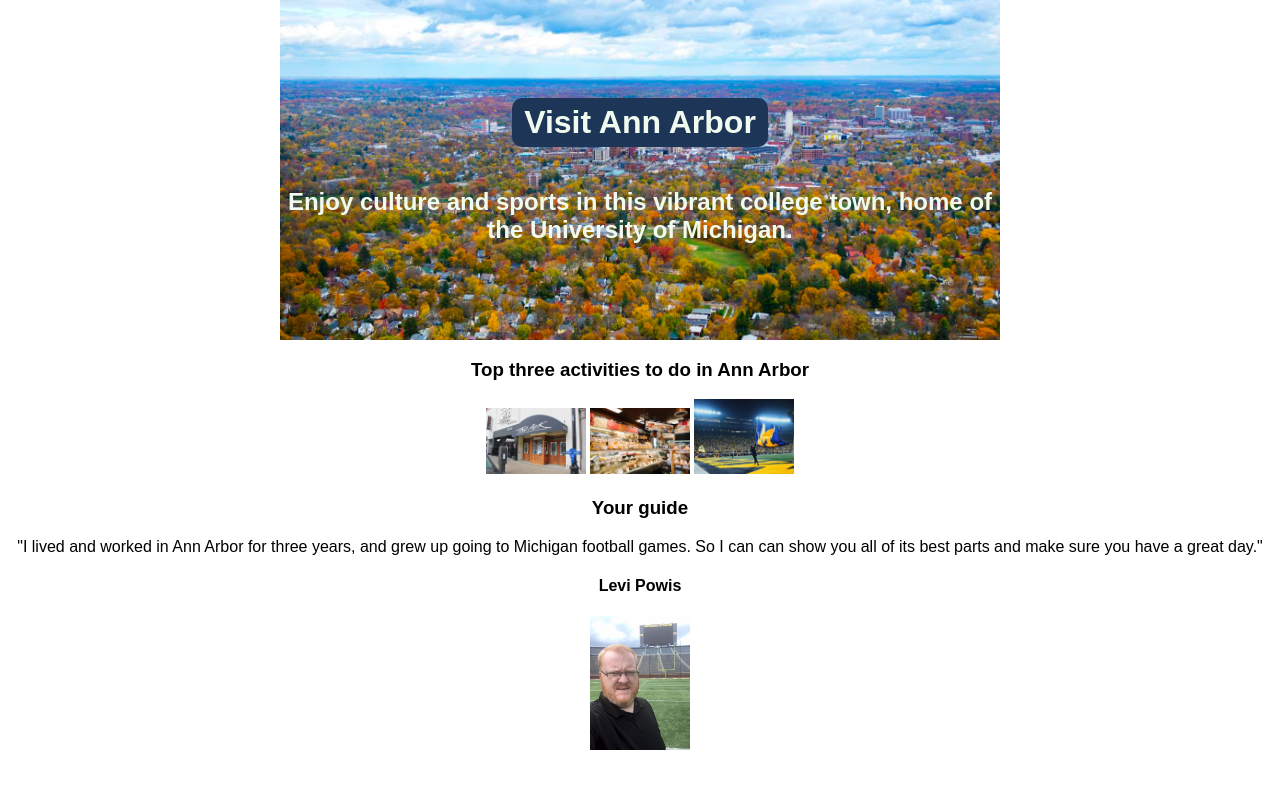
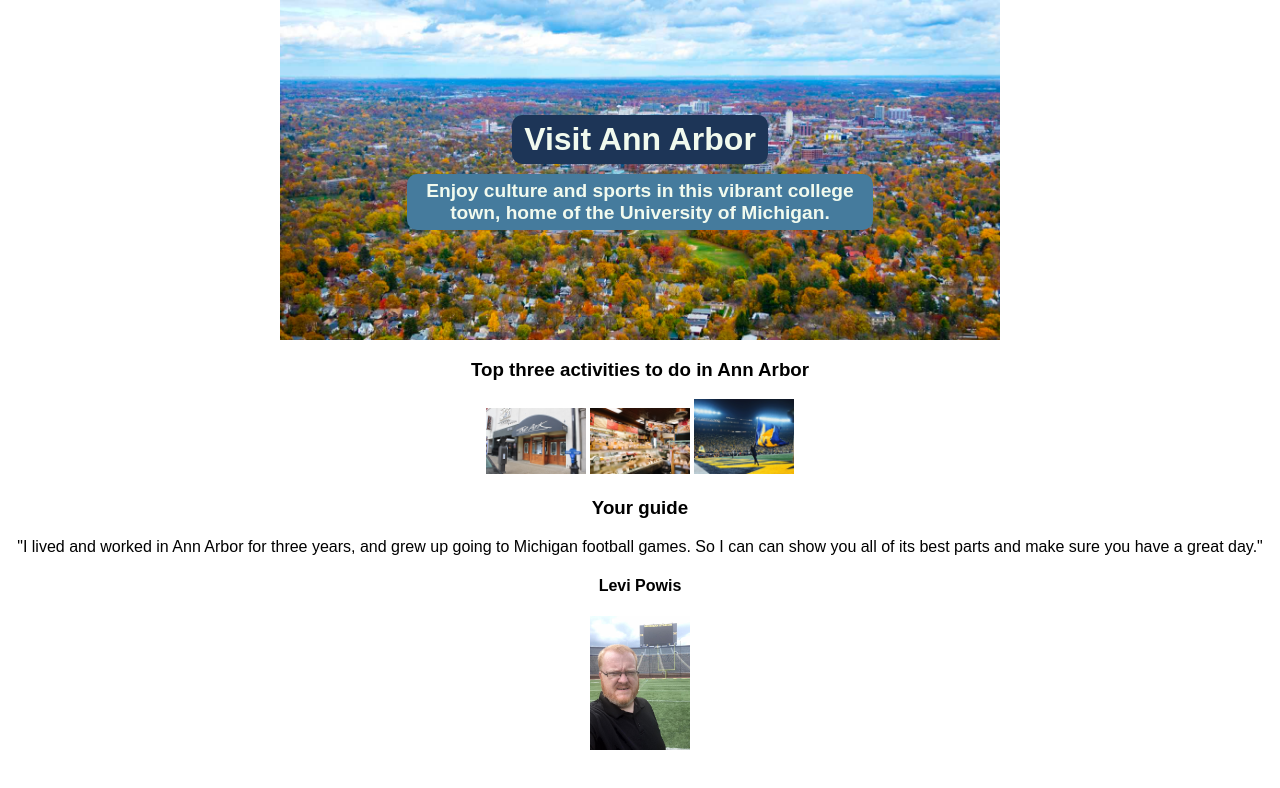
Before and after one commit to levipowis/hometown-homepage, a plain HTML site: page index.html in a window 1280 px wide. Drawn offline with Linux system fonts and the light colour scheme.

Commit message:
Add styling to .hero-subtitle

```diff
--- a/styles.css
+++ b/styles.css
@@ -34,10 +34,19 @@
   color: #F1FAEE;
   background-color: #1D3557;
   font-size: 2rem;
+  font-weight: 700;
   padding: 6px 12px;
   border-radius: 10px;
+  margin-bottom: 0;
 }
 
 .hero-subtitle {
   color: #F1FAEE;
+  background-color: #457B9D;
+  width: 430px;
+  padding: 6px 18px;
+  border-radius: 10px;
+  margin-top: 10px;
+  font-size: 1.2rem;
+  font-weight: 700;
 }
```
